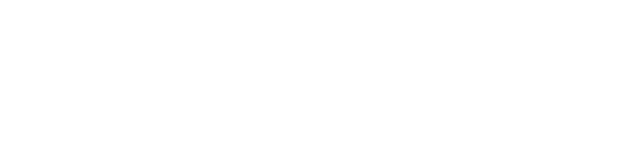
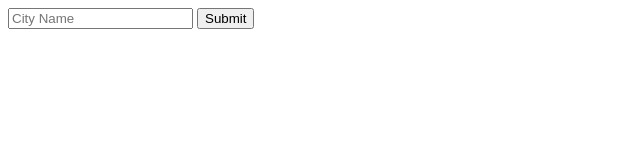
Before and after one commit to abdelmeenam/js, a plain HTML site: page 13. Project - Weather App/index.html in a window 1280 px wide. Shown: the whole page, without its empty margins (0-640 px from the left). Drawn offline with Linux system fonts and the light colour scheme.

Commit message:
Project - Weather App

```diff
--- a/13. Project - Weather App/index.html
+++ b/13. Project - Weather App/index.html
@@ -8,6 +8,11 @@
 </head>
 
 <body>
+    <form>
+
+        <input type="text" name="city" placeholder="City Name">
+        <button type="submit">Submit</button>
+    </form>
 
 </body>
 
```
